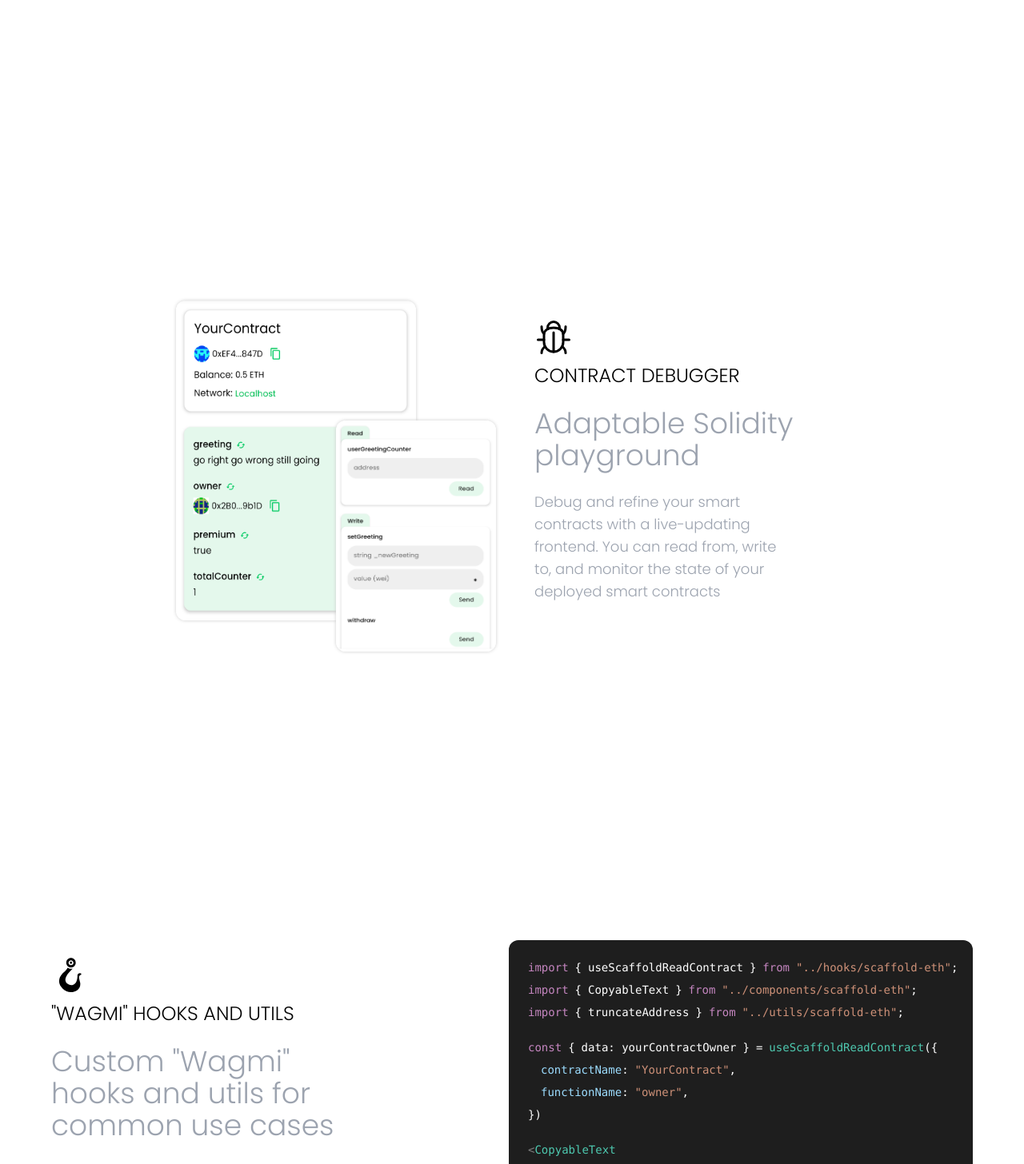
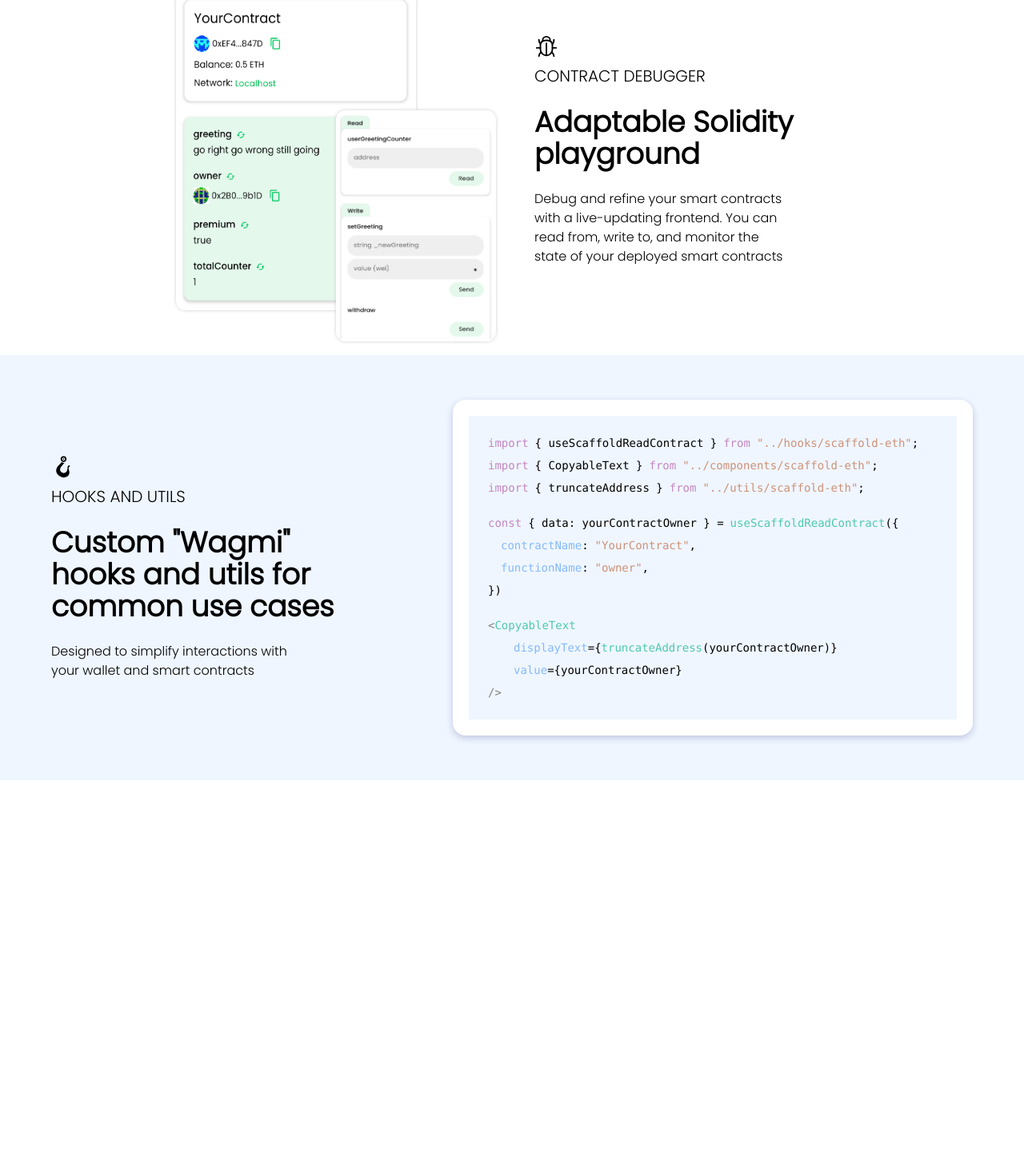
Before and after one commit to ValentineCodes/ethmobile, a Next.js app: page / in a window 1280 px wide. Shown: the part 1280-2736 px from the top of the page at 80% size. After the commit the page ends 2256 px from the top, so only its background shows below. Built offline with nearby package versions, Linux system fonts and the light colour scheme.

Commit message:
refactor: adjust font size, font weight, color and content of features section

```diff
--- a/app/page.tsx
+++ b/app/page.tsx
@@ -15,15 +15,15 @@ export default function Home() {
         <Hero />
       </Popover>
 
-      <section id="wallet" className="min-h-screen">
+      <section id="wallet" className="bg-blue-50">
         <PauxWallet />
       </section>
 
-      <section id="debugger" className="min-h-screen">
+      <section id="debugger">
         <ContractDebugger />
       </section>
 
-      <section id="hooks" className="min-h-screen">
+      <section id="hooks" className="bg-blue-50">
         <Hooks />
       </section>
     </main>
--- a/components/features/ContractDebugger.tsx
+++ b/components/features/ContractDebugger.tsx
@@ -10,7 +10,7 @@ type Props = {};
 
 export default function ContractDebugger({}: Props) {
   return (
-    <section className="px-6 py-14 max-w-[1200px] mx-auto flex flex-col md:flex-row-reverse items-center md:justify-between md:space-x-14">
+    <div className="px-6 py-14 max-w-[1200px] mx-auto flex flex-col md:flex-row-reverse items-center md:justify-between md:space-x-14">
       <div className="container flex-1 flex flex-col items-center gap-6 md:items-start">
         <motion.div
           initial={{
@@ -26,8 +26,8 @@ export default function ContractDebugger({}: Props) {
           transition={{ duration: 0.7, ease: "easeInOut", delay: 0.2 }}
           className="flex flex-col items-center md:items-start gap-2"
         >
-          <IoBugOutline className="text-5xl font-extrabold" />
-          <h1 className="text-2xl font-extralight">CONTRACT DEBUGGER</h1>
+          <IoBugOutline className="text-3xl font-extrabold" />
+          <h1 className="text-xl font-extralight">CONTRACT DEBUGGER</h1>
         </motion.div>
 
         <motion.div
@@ -43,7 +43,7 @@ export default function ContractDebugger({}: Props) {
           }}
           transition={{ duration: 0.7, ease: "easeInOut", delay: 0.35 }}
         >
-          <p className="text-4xl text-gray-400 max-w-sm text-center md:text-left">
+          <p className="text-2xl md:text-4xl font-bold leading-tight max-w-sm text-center md:text-left">
             Adaptable Solidity playground
           </p>
         </motion.div>
@@ -61,7 +61,7 @@ export default function ContractDebugger({}: Props) {
           }}
           transition={{ duration: 0.7, ease: "easeInOut", delay: 0.35 }}
         >
-          <p className="text-lg text-gray-400 max-w-xs text-center md:text-left">
+          <p className="text-md max-w-xs text-center md:text-left">
             Debug and refine your smart contracts with a live-updating frontend.
             You can read from, write to, and monitor the state of your deployed
             smart contracts
@@ -103,6 +103,6 @@ export default function ContractDebugger({}: Props) {
           </div>
         </motion.div>
       </div>
-    </section>
+    </div>
   );
 }
--- a/components/features/Hooks.tsx
+++ b/components/features/Hooks.tsx
@@ -23,8 +23,8 @@ export default function Hooks({}: Props) {
           transition={{ duration: 0.7, ease: "easeInOut", delay: 0.2 }}
           className="flex flex-col items-center md:items-start gap-2"
         >
-          <GiHook className="text-5xl font-extrabold" />
-          <h1 className="text-2xl font-extralight">"WAGMI" HOOKS AND UTILS</h1>
+          <GiHook className="text-3xl font-extrabold" />
+          <h1 className="text-xl font-extralight">HOOKS AND UTILS</h1>
         </motion.div>
 
         <motion.div
@@ -40,7 +40,7 @@ export default function Hooks({}: Props) {
           }}
           transition={{ duration: 0.7, ease: "easeInOut", delay: 0.35 }}
         >
-          <p className="text-4xl text-gray-400 max-w-sm text-center md:text-left">
+          <p className="text-2xl md:text-4xl font-bold leading-tight max-w-sm text-center md:text-left">
             Custom "Wagmi" hooks and utils for common use cases
           </p>
         </motion.div>
@@ -58,14 +58,13 @@ export default function Hooks({}: Props) {
           }}
           transition={{ duration: 0.7, ease: "easeInOut", delay: 0.35 }}
         >
-          <p className="text-lg text-gray-400 max-w-xs text-center md:text-left">
+          <p className="text-md max-w-xs text-center md:text-left">
             Designed to simplify interactions with your wallet and smart
             contracts
           </p>
         </motion.div>
       </div>
 
-      <div className="flex-1 flex flex-col gap-6">
       <motion.div
         initial={{
           x: -100,
@@ -78,71 +77,66 @@ export default function Hooks({}: Props) {
           scale: 1,
         }}
         transition={{ duration: 0.7, ease: "easeInOut" }}
-          className="w-full mt-12 md:mt-0 flex flex-col gap-6"
+        className="w-full max-w-[650px] mt-12 md:mt-0 flex flex-col border-[20px] border-white gap-2 bg-blue-50 p-6 rounded-2xl font-mono text-sm overflow-x-scroll shadow-[0_3px_10px_rgb(0,0,100,0.2)]"
       >
-          <div className="bg-[#1E1E1E] p-6 rounded-xl font-mono text-sm w-full max-w-[580px] overflow-x-scroll">
-            <div className="flex flex-col gap-2">
         <div className="flex gap-2 whitespace-nowrap">
           <span className="text-[#C586C0]">import</span>
-                <span className="text-white">{"{"}</span>
-                <span className="text-white">useScaffoldReadContract</span>
-                <span className="text-white">{"}"}</span>
+          <span>
+            {"{"} useScaffoldReadContract {"}"}
+          </span>
           <span className="text-[#C586C0]">from</span>
           <span className="text-[#CE9178]">"../hooks/scaffold-eth"</span>
-                <span className="text-white -ml-2">;</span>
+          <span className=" -ml-2">;</span>
         </div>
 
         <div className="flex gap-2 whitespace-nowrap">
           <span className="text-[#C586C0]">import</span>
-                <span className="text-white">{"{"}</span>
-                <span className="text-white">CopyableText</span>
-                <span className="text-white">{"}"}</span>
+          <span>
+            {"{"} CopyableText {"}"}
+          </span>
           <span className="text-[#C586C0]">from</span>
-                <span className="text-[#CE9178]">
-                  "../components/scaffold-eth"
-                </span>
-                <span className="text-white -ml-2">;</span>
+          <span className="text-[#CE9178]">"../components/scaffold-eth"</span>
+          <span className=" -ml-2">;</span>
         </div>
 
         <div className="flex gap-2 whitespace-nowrap">
           <span className="text-[#C586C0]">import</span>
-                <span className="text-white">{"{"}</span>
-                <span className="text-white">truncateAddress</span>
-                <span className="text-white">{"}"}</span>
+          <span>
+            {"{"} truncateAddress {"}"}
+          </span>
           <span className="text-[#C586C0]">from</span>
           <span className="text-[#CE9178]">"../utils/scaffold-eth"</span>
-                <span className="text-white -ml-2">;</span>
+          <span className="-ml-2">;</span>
         </div>
 
         <div className="mt-4 flex gap-2">
           <span className="text-[#C586C0]">const</span>
-                <span className="text-white">{"{"}</span>
-                <span className="text-white">data: yourContractOwner</span>
-                <span className="text-white">{"}"}</span>
-                <span className="text-white">=</span>
+          <span className="whitespace-nowrap">
+            {"{"} data: yourContractOwner {"} ="}
+          </span>
           <span className="text-[#4EC9B0]">useScaffoldReadContract</span>
-                <span className="text-white -ml-2">
+          <span className="-ml-2">
             {"("}
             {"{"}
           </span>
         </div>
 
         <div className="flex gap-2 ml-4">
-                <span className="text-[#9CDCFE]">contractName</span>
-                <span className="text-white -ml-2">:</span>
+          <span className="text-blue-400/75">contractName</span>
+          <span className="-ml-2">:</span>
           <span className="text-[#CE9178]">"YourContract"</span>
-                <span className="text-white -ml-2">,</span>
+          <span className="-ml-2">,</span>
         </div>
 
         <div className="flex gap-2 ml-4">
-                <span className="text-[#9CDCFE]">functionName</span>
-                <span className="text-white -ml-2">:</span>
+          <span className="text-blue-400/75">functionName</span>
+          <span className="-ml-2">:</span>
           <span className="text-[#CE9178]">"owner"</span>
-                <span className="text-white -ml-2">,</span>
+          <span className="-ml-2">,</span>
         </div>
 
         <div className="flex gap-2">
-                <span className="text-white">
+          <span>
             {"}"}
             {")"}
           </span>
@@ -153,29 +147,21 @@ export default function Hooks({}: Props) {
           <span className="text-[#4EC9B0] -ml-2">CopyableText</span>
         </div>
         <div className="ml-8 flex gap-2">
-                <span className="text-[#9CDCFE]">displayText</span>
-                <span className="text-white -mx-2">=</span>
-                <span className="text-white -mr-2">{"{"}</span>
+          <span className="text-blue-400/75">displayText</span>
+          <span className="-mx-2 whitespace-nowrap">{"={"}</span>
           <span className="text-[#4EC9B0]">truncateAddress</span>
-                <span className="text-white -mx-2">(</span>
-                <span className="text-white">yourContractOwner</span>
-                <span className="text-white -ml-2">)</span>
-                <span className="text-white -ml-2">{"}"}</span>
+          <span className="-ml-2">(yourContractOwner){"}"}</span>
         </div>
         <div className="ml-8 flex gap-2">
-                <span className="text-[#9CDCFE]">value</span>
-                <span className="text-white -mx-2">=</span>
-                <span className="text-white">{"{"}</span>
-                <span className="text-white -mx-2">yourContractOwner</span>
-                <span className="text-white">{"}"}</span>
+          <span className="text-blue-400/75">value</span>
+          <span className="-mx-2">
+            {"={"}yourContractOwner{"}"}
+          </span>
         </div>
-              <div className="flex gap-2">
+        <div className="flex">
           <span className="text-[#808080]">/&gt;</span>
         </div>
-            </div>
-          </div>
       </motion.div>
-      </div>
     </section>
   );
 }
--- a/components/features/PauxWallet.tsx
+++ b/components/features/PauxWallet.tsx
@@ -8,7 +8,7 @@ type Props = {};
 
 export default function PauxWallet({}: Props) {
   return (
-    <section className="px-6 py-14 max-w-[1200px] mx-auto flex flex-col md:flex-row items-center md:justify-between md:space-x-14">
+    <div className="px-6 py-14 max-w-[1200px] mx-auto flex flex-col md:flex-row items-center md:justify-between md:space-x-14">
       <div className="container flex-1 flex flex-col items-center gap-6 md:items-start">
         <motion.div
           initial={{
@@ -24,8 +24,8 @@ export default function PauxWallet({}: Props) {
           transition={{ duration: 0.7, ease: "easeInOut", delay: 0.2 }}
           className="flex flex-col items-center md:items-start gap-2"
         >
-          <IoWalletOutline className="text-5xl font-extrabold" />
-          <h1 className="text-2xl font-extralight">PAUX WALLET</h1>
+          <IoWalletOutline className="text-3xl font-extrabold" />
+          <h1 className="text-xl font-extralight">PAUX WALLET</h1>
         </motion.div>
 
         <motion.div
@@ -41,7 +41,7 @@ export default function PauxWallet({}: Props) {
           }}
           transition={{ duration: 0.7, ease: "easeInOut", delay: 0.35 }}
         >
-          <p className="text-4xl text-gray-400 max-w-sm text-center md:text-left">
+          <p className="text-2xl md:text-4xl font-bold leading-tight max-w-sm text-center md:text-left">
             Lightweight, and Customizable{" "}
             <span className="whitespace-nowrap">in-app</span> wallet
           </p>
@@ -60,7 +60,7 @@ export default function PauxWallet({}: Props) {
           }}
           transition={{ duration: 0.7, ease: "easeInOut", delay: 0.35 }}
         >
-          <p className="text-lg text-gray-400 max-w-xs text-center md:text-left">
+          <p className="text-md max-w-xs text-center md:text-left">
             Manage funds, sign transactions, and interact with EVM-compatible
             chains
           </p>
@@ -101,6 +101,6 @@ export default function PauxWallet({}: Props) {
           </div>
         </motion.div>
       </div>
-    </section>
+    </div>
   );
 }
```
Lines whose indentation alone changed are shown as unchanged.
